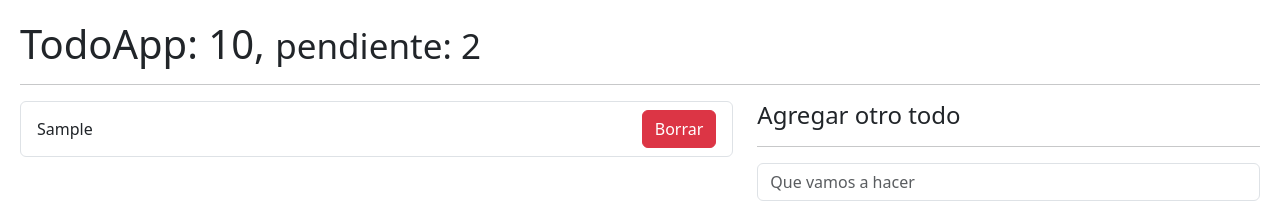
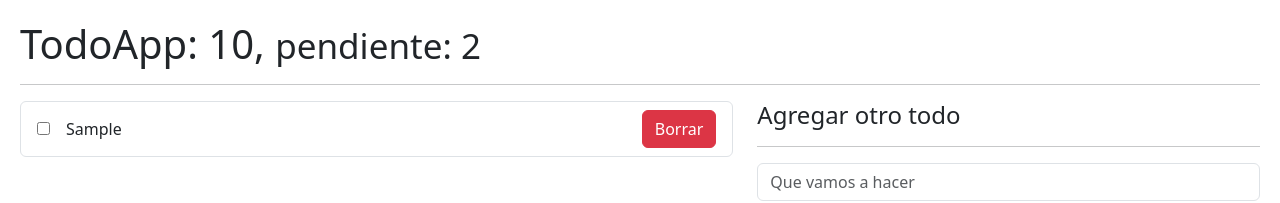
Before and after one commit to Torofms37/hook-app, a React (Vite) app: page / in a window 1280 px wide. Both pictures are taken after typing "Sample" into the empty fields and a click on the button "Add". Shown: the top 203 px of the page. Built offline with nearby package versions, Linux system fonts and the light colour scheme.

Commit message:
trabajando en usetodo

```diff
--- a/src/08-useReducer/TodoApp.jsx
+++ b/src/08-useReducer/TodoApp.jsx
@@ -1,37 +1,15 @@
-import { useEffect, useReducer } from "react";
-import { todoReducer } from "./todoReducer";
 import { TodoList } from "./TodoList";
 import { TodoAdd } from "./TodoAdd";
-
-const initialState = [
-  // {
-  //   id: new Date().getDate(),
-  //   description: "Recolectar la piedra del ala",
-  //   done: false,
-  // },
-
-];
-
-const init = () => {
-  return JSON.parse(localStorage.getItem('todos')) || [];
-}
+import { useTodo } from "../hooks/useTodo";
 
 export const TodoApp = () => {
-  const [todos, dispatch] = useReducer(todoReducer, initialState, init);
-
-  useEffect(() => {
-    localStorage.setItem('todos', JSON.stringify( todos ))
-
-  }, [todos])
-
-
-  const handleNewTodo = ( todo ) => {
-    const action = {
-      type: '[TODO] Add todo',
-      payload: todo
-    }
-    dispatch( action );
-  }
+  const {
+    todos,
+    handleNewTodo,
+    handleDeleteTodo,
+    handleToggleTodo,
+    handleModifyTodo,
+  } = useTodo();
 
   return (
     <>
@@ -42,7 +20,12 @@ export const TodoApp = () => {
 
       <div className="row">
         <div className="col-7">
-          <TodoList todos={todos}/>
+          <TodoList
+            todos={todos}
+            onDeleteTodo={handleDeleteTodo}
+            onToggleTodo={handleToggleTodo}
+            onModifyTodo={handleModifyTodo}
+          />
         </div>
 
         <div className="col-5">
--- a/src/08-useReducer/TodoItem.jsx
+++ b/src/08-useReducer/TodoItem.jsx
@@ -1,9 +1,27 @@
+export const TodoItem = ({ todo, onDeleteTodo, onToggleTodo }) => {
+  return (
+    <li className="list-group-item d-flex justify-content-between">
+      <div className="align-self-center">
+        <input
+          type="checkbox"
+          checked={todo.done}
+          onChange={() => onToggleTodo(todo.id)}
+        />
+        <span className="ms-3" onClick={() => onToggleTodo(todo.id)}>
+          {todo.description}
+        </span>
+      </div>
+      <button onClick={() => onDeleteTodo(todo.id)} className="btn btn-danger">
+        Borrar
+      </button>
+    </li>
+  );
+};
 
-export const TodoItem = ( { todo } ) => {
-  return (
-  <li className="list-group-item d-flex justify-content-between">
-    <span className="align-self-center"> {todo.description} </span>
-    <button className="btn btn-danger">Borrar</button>
-  </li>
-  )
+{
+  /* <input
+type="checkbox"
+checked={todo.done}
+onChange={() => onToggleTodo(todo.id)}
+/> */
 }
--- a/src/08-useReducer/TodoList.jsx
+++ b/src/08-useReducer/TodoList.jsx
@@ -1,10 +1,21 @@
 import { TodoItem } from "./TodoItem";
 
-export const TodoList = ({ todos = [] }) => {
+export const TodoList = ({
+  todos = [],
+  onDeleteTodo,
+  onToggleTodo,
+  onModifyTodo,
+}) => {
   return (
     <ul className="list-group">
       {todos.map((todo) => (
-        <TodoItem key={ todo.id } todo={ todo } />
+        <TodoItem
+          key={todo.id}
+          todo={todo}
+          onDeleteTodo={onDeleteTodo}
+          onToggleTodo={onToggleTodo}
+          onModifyTodo={onModifyTodo}
+        />
       ))}
     </ul>
   );
--- a/src/08-useReducer/todoReducer.js
+++ b/src/08-useReducer/todoReducer.js
@@ -1,9 +1,22 @@
-export const todoReducer = ( initialState = [], action) => {
+export const todoReducer = (initialState = [], action) => {
   switch (action.type) {
-    case '[TODO] Add todo':
-      return [ ...initialState, action.payload ];
+    case "[TODO] Add Todo":
+      return [...initialState, action.payload];
 
-      default:
-        return initialState;
+    case "[TODO] Remove Todo":
+      return initialState.filter(todo => todo.id !== action.payload);
+
+    case "[TODO] Toggle Todo":
+      return initialState.map(todo =>
+        todo.id === action.payload ? {...todo, done: !todo.done } : todo
+      );
+
+    case "[TODO] Modified Todo":
+      return initialState.map(todo =>
+        todo.id === action.payload.id ? {...todo, ...action.payload } : todo
+      );
+
+    default:
+      return initialState;
   }
-}
+};
--- /dev/null
+++ b/src/hooks/useTodo.js
@@ -0,0 +1,54 @@
+import { useEffect, useReducer } from "react";
+import { todoReducer } from "../08-useReducer/todoReducer";
+
+export const useTodo = () => {
+
+  const initialState = [];
+
+  const init = () => {
+    return JSON.parse(localStorage.getItem("todos")) || [];
+  };
+
+  const [todos, dispatch] = useReducer(todoReducer, initialState, init);
+
+  useEffect(() => {
+    localStorage.setItem("todos", JSON.stringify(todos));
+  }, [todos]);
+
+  const handleNewTodo = (todo) => {
+    const action = {
+      type: "[TODO] Add Todo",
+      payload: todo,
+    };
+    dispatch(action);
+  };
+
+  const handleDeleteTodo = (id) => {
+    dispatch({
+      type: "[TODO] Remove Todo",
+      payload: id,
+    });
+  };
+
+  const handleToggleTodo = (id) => {
+    dispatch({
+      type: "[TODO] Toggle Todo",
+      payload: id,
+    });
+  };
+
+  const handleModifyTodo = (id) => {
+    dispatch({
+      type: "[TODO] Modify Todo",
+      payload: id,
+    });
+  };
+
+  return {
+    todos,
+    handleNewTodo,
+    handleDeleteTodo,
+    handleToggleTodo,
+    handleModifyTodo,
+  }
+}
```
Also changed, not shown: src/08-useReducer/TodoSubstract.jsx (deleted, +0 -38 lines), src/08-useReducer/intro-reducer.js (+3 -11 lines).
